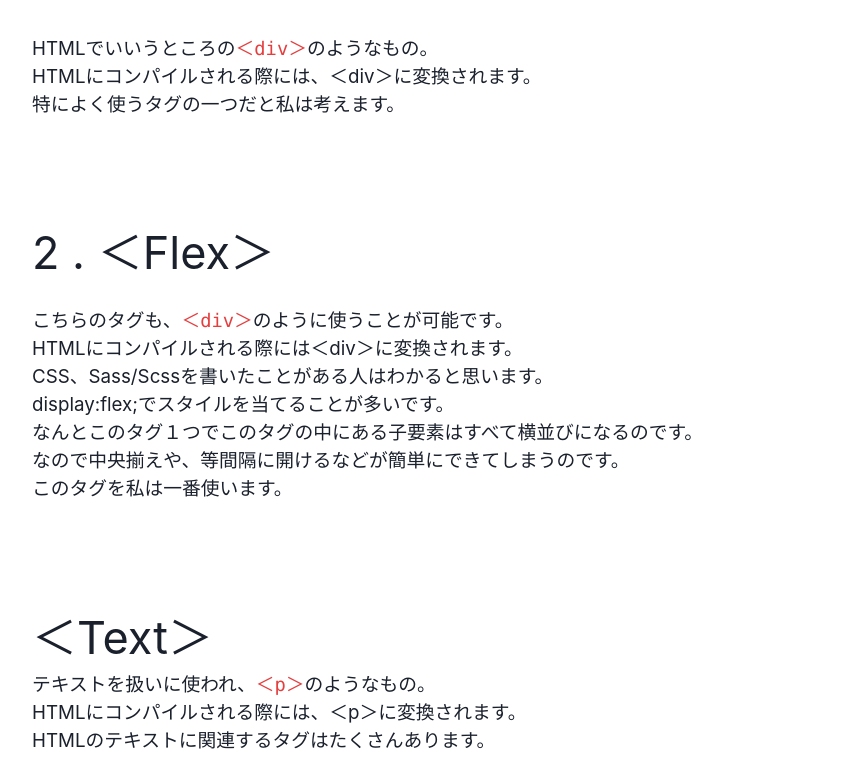
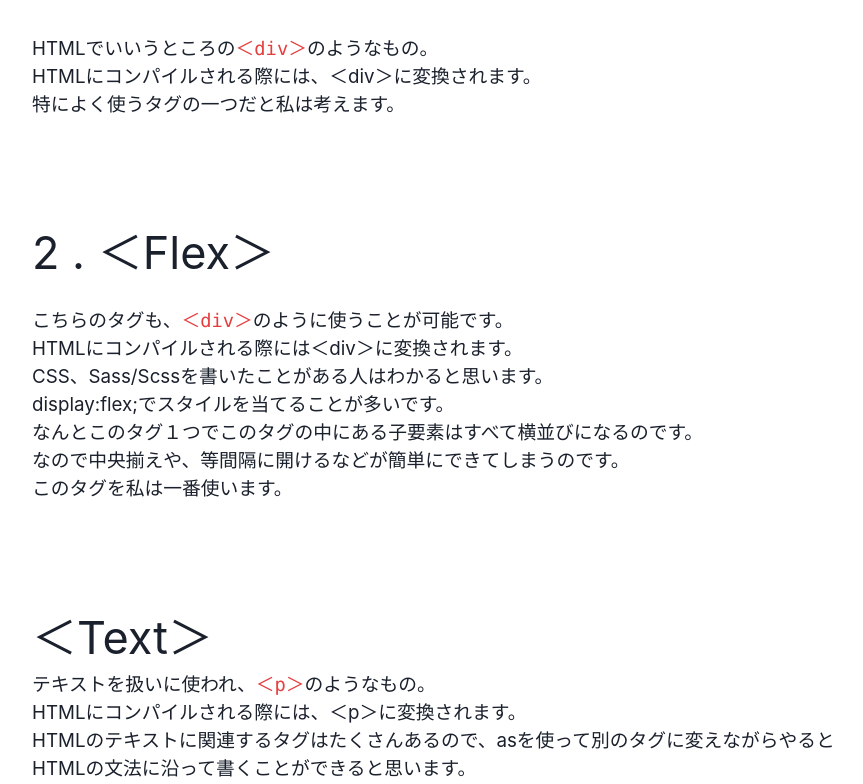
Before and after one commit to RikutoOgaki/React-CSSpage, a Next.js app: page /components/Chakra-UIcontents in a window 1280 px wide. Shown: the part 1018-1802 px from the top of the page, without its empty margins (104-967 px from the left). Before the commit the page ends 1773 px from the top, so only its background shows below. Built offline with nearby package versions, Linux system fonts and the light colour scheme.

Commit message:
ReactCSS

```diff
--- a/src/pages/components/Chakra-UIcontents.tsx
+++ b/src/pages/components/Chakra-UIcontents.tsx
@@ -99,8 +99,8 @@ export default function Chakra() {
                                 ＜p＞
                             </Box>のようなもの。<br />
                             HTMLにコンパイルされる際には、＜p＞に変換されます。<br />
-                            HTMLのテキストに関連するタグはたくさんあります。
-
+                            HTMLのテキストに関連するタグはたくさんあるので、asを使って別のタグに変えながらやると<br />
+                            HTMLの文法に沿って書くことができると思います。
                         </Text>
                     </Box>
                 </Flex>
```
